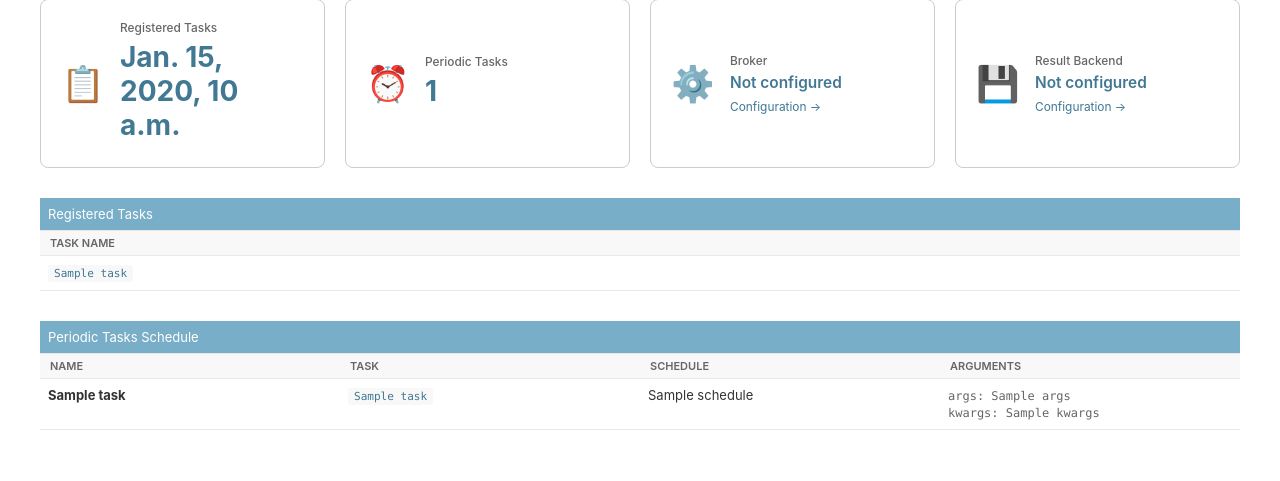
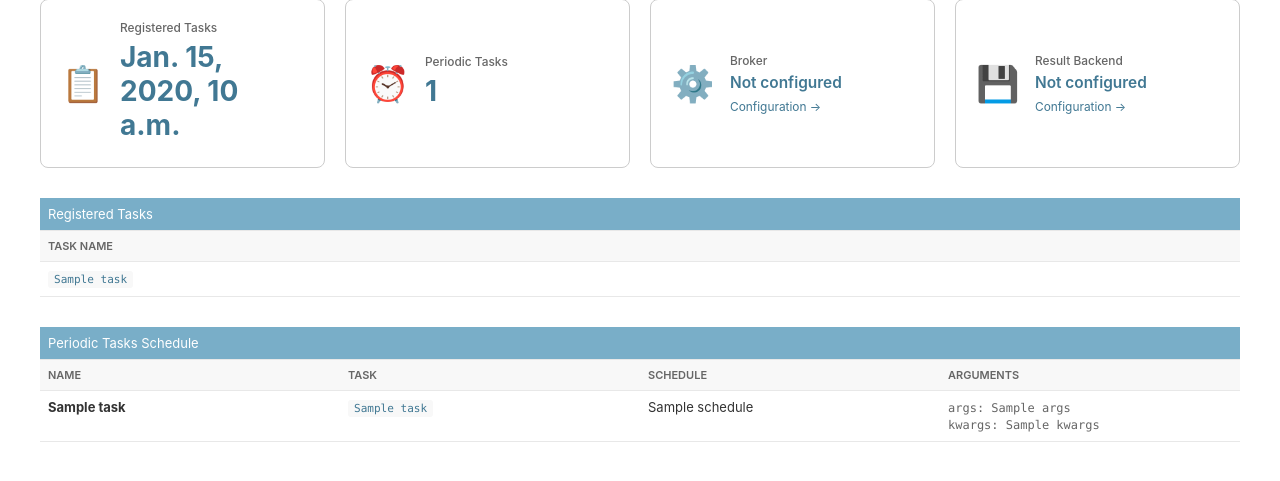
Before and after one commit to yassi/dj-celery-panel, a Django app: template dj_celery_panel/templates/admin/dj_celery_panel/index.html in a window 1280 px wide. Shown: the part 225-706 px from the top of the page. Run offline with Django 4.2, Linux system fonts and the light colour scheme; the template is opened without the code that fills it: most values are stand-ins (such as "Sample title", 1, 10 or a date in 2020); parts of the project's set-up code (start-up, migrations or seed data) failed here and were passed over.

Commit message:
Added padding to table headers and cells (#15)
Co-authored-by: Marduk Bolanos <marduk.bolanos@imbus.de>

```diff
--- a/dj_celery_panel/static/dj_celery_panel/css/styles.css
+++ b/dj_celery_panel/static/dj_celery_panel/css/styles.css
@@ -120,6 +120,11 @@
 /* Table styles */
 #result_list {
     width: 100%;
+}
+
+#result_list th,
+#result_list td {
+    padding: 8px;
 }
 
 /* Icon styles */
```
